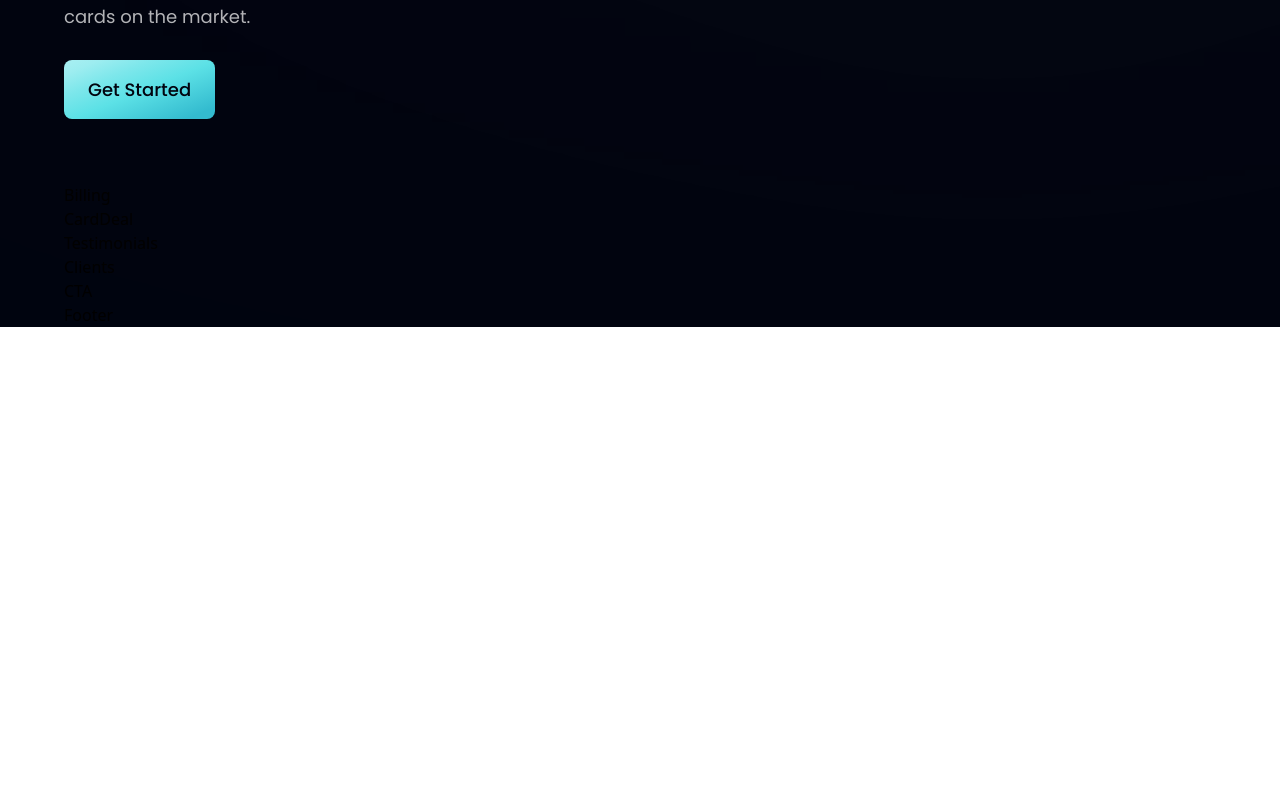
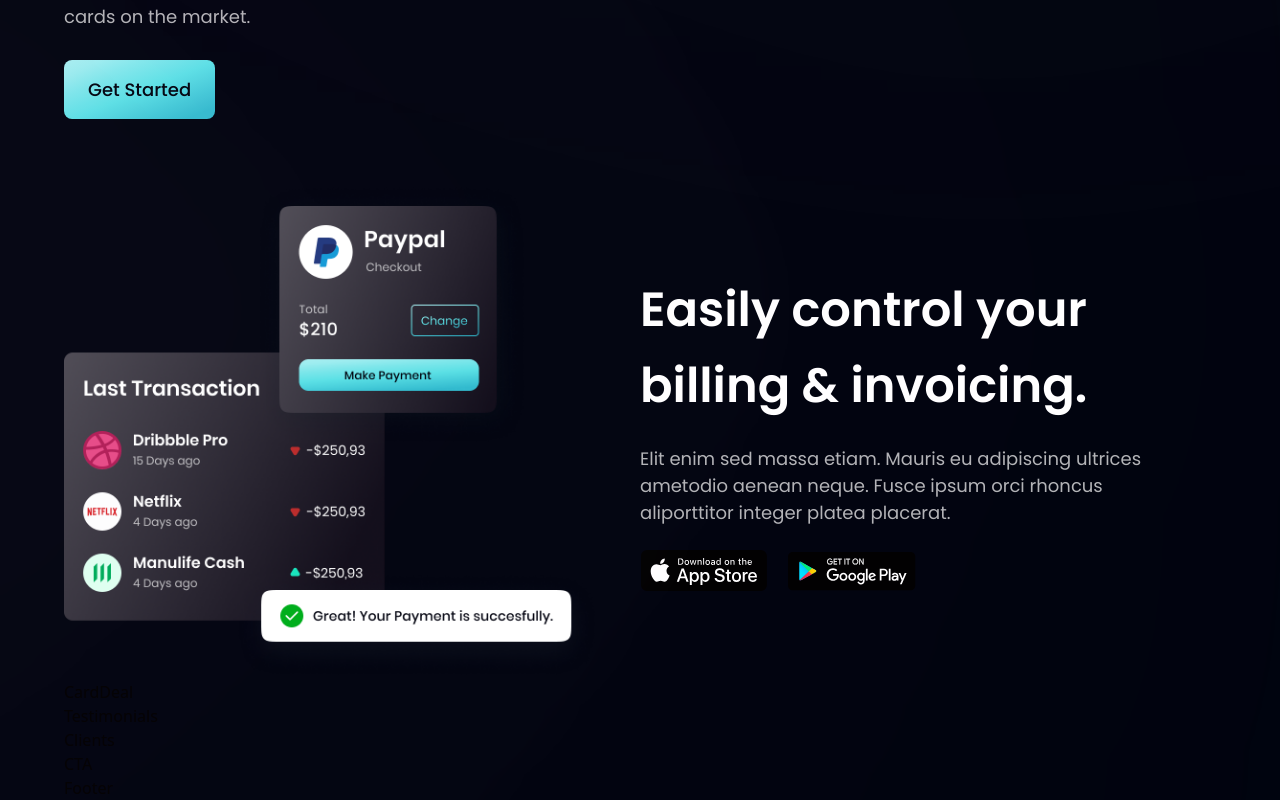
Before and after one commit to giagiang/bank_modern_webapp, a React (Vite) app: page / in a window 1280 px wide. Shown: the part 1402-2202 px from the top of the page. Before the commit the page ends 1729 px from the top, so only its background shows below. Built offline with nearby package versions, Linux system fonts and the light colour scheme.

Commit message:
create billing section

```diff
--- a/src/components/Billing.jsx
+++ b/src/components/Billing.jsx
@@ -1,9 +1,42 @@
-import React from 'react'
+import React from "react";
+import { apple, bill, google } from "../assets";
+import styles, { layout } from "../style";
 
-const Billing = () => {
-  return (
-    <div>Billing</div>
-  )
-}
+const Billing = () => (
+  <section id="product" className={layout.sectionImgReverse}>
+    <div className={layout.sectionImgReverse}>
+      <img
+        src={bill}
+        alt="biling"
+        className="w-[100%] h-[100%] relative z-[5]"
+      />
+      <div className="absolute z-[3] -left-1/2 top-0 w-[50%] h-[50%] rounded-full white__gradient"></div>
+      <div className="absolute z-[0] -left-1/2 top-0 w-[50%] h-[50%] rounded-full pink__gradient"></div>
+    </div>
+    <div className={layout.sectionInfo}>
+      <h2 className={styles.heading2}>
+        {" "}
+        Easily control your <br className="sm:block hidden" />
+        billing & invoicing.{" "}
+      </h2>
+      <p className={`${styles.paragraph}max-w-[470px] mt-5`}>
+        Elit enim sed massa etiam. Mauris eu adipiscing ultrices ametodio aenean
+        neque. Fusce ipsum orci rhoncus aliporttitor integer platea placerat.
+      </p>
+      <div className="flex flex-rơw flex-wrap sm:mr-10 mt-6">
+        <img
+          src={apple}
+          alt="apple_store"
+          className="w-[128px] h-[42px] object-contain mr-5 cursor-pointer"
+        />
+          <img
+          src={google}
+          alt="google_play"
+          className="w-[128px] h-[42px] object-contain mr-5 cursor-pointer"
+        />
+      </div>
+    </div>
+  </section>
+);
 
-export default Billing
+export default Billing;
```
